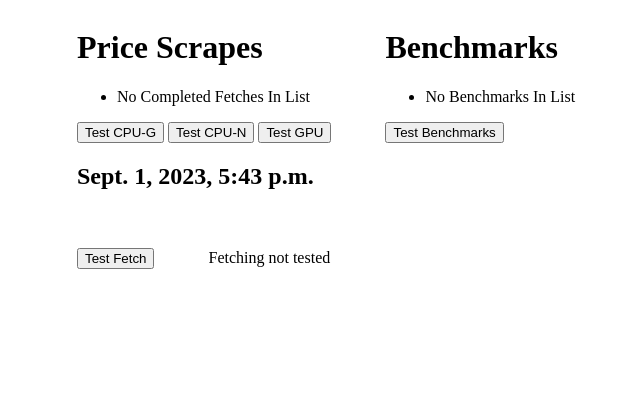
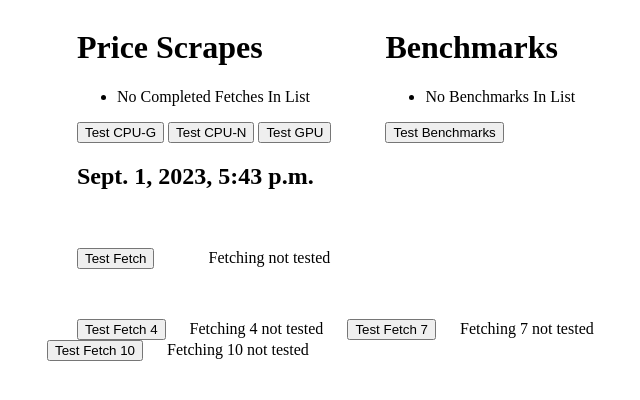
Before and after one commit to vik-ma/Price-Performance-Scraper, a Django app: page / in a window 1280 px wide. Shown: the top 400 px of the page, without its empty margins (297-937 px from the left). Run offline with Django 4.2, Linux system fonts and the light colour scheme; data that the repository does not hold is empty.

Commit message:
Added function to test number of possible fetches before timeout

```diff
--- a/app/backend/price_fetcher/prj_fetcher.py
+++ b/app/backend/price_fetcher/prj_fetcher.py
@@ -746,6 +746,10 @@ def test_fetch_product_page(product_name, product_category) -> str:
     """
     product_url = ""
     status_code = ""
+
+    if product_category != "CPU-Gaming" and product_category != "CPU-Normal":
+        return "Invalid category"
+
     try:
         product_url = cpu_pj_url_dict[product_name]
     except:
@@ -771,5 +775,36 @@ def test_fetch_product_page(product_name, product_category) -> str:
     return status_code_and_content_str
 
 
+def test_number_of_fetches_possible(product_list, product_category):
+    if product_category != "CPU-Gaming" and product_category != "CPU-Normal":
+        return "Invalid category"
+
+    if not isinstance(product_list, list):
+        return "Invalid product list"
+
+    product_url_list = []
+    for product in product_list:
+        try:
+            product_url = cpu_pj_url_dict[product]
+            product_url_list.append(product_url)
+        except:
+            return f"{product}: Invalid product"
+
+
+    scraper = cloudscraper.create_scraper()
+
+    status_code_str = ""
+    for i, product_url in enumerate(product_url_list, 1):
+        response = scraper.get(product_url)
+
+        status_code = str(response.status_code)
+
+        status_code_str = f"{status_code_str} {i}: {status_code}"
+
+        if product != product_url_list[-1]:
+            time.sleep(2.5)
+
+    return status_code_str
+
 if __name__ == "__main__":
     pass
--- a/app/backend/price_fetcher/templates/price_fetcher/test_template.html
+++ b/app/backend/price_fetcher/templates/price_fetcher/test_template.html
@@ -75,9 +75,44 @@
             </div>
         </div>
     </div>
+    <div style="margin:20px auto 50px;width:50%;">
+        <div style="display:inline-block;margin-left:50px;">
+            <form id="test-fetch-button-4" style="display:inline-block;">
+                {% csrf_token %}
+                <input type="submit" value="Test Fetch 4">
+            </form>
+            <div id="fetch-content-4" style="display:inline-block;margin-left:20px;">
+                Fetching 4 not tested
+            </div>
+        </div>
+        <div style="display:inline-block;margin-left:20px;">
+            <form id="test-fetch-button-7" style="display:inline-block;">
+                {% csrf_token %}
+                <input type="submit" value="Test Fetch 7">
+            </form>
+            <div id="fetch-content-7" style="display:inline-block;margin-left:20px;">
+                Fetching 7 not tested
+            </div>
+        </div>
+        <div style="display:inline-block;margin-left:20px;">
+            <form id="test-fetch-button-10" style="display:inline-block;">
+                {% csrf_token %}
+                <input type="submit" value="Test Fetch 10">
+            </form>
+            <div id="fetch-content-10" style="display:inline-block;margin-left:20px;">
+                Fetching 10 not tested
+            </div>
+        </div>
+    </div>
     <script>
         const testFetchButton = document.getElementById("test-fetch-button");
+        const testFetchButton4 = document.getElementById("test-fetch-button-4");
+        const testFetchButton7 = document.getElementById("test-fetch-button-7");
+        const testFetchButton10 = document.getElementById("test-fetch-button-10");
         const fetchContentDiv = document.getElementById("fetch-content");
+        const fetchContentDiv4 = document.getElementById("fetch-content-4");
+        const fetchContentDiv7 = document.getElementById("fetch-content-7");
+        const fetchContentDiv10 = document.getElementById("fetch-content-10");
 
         testFetchButton.addEventListener("click", function(event) {
         event.preventDefault();
@@ -90,7 +125,47 @@
             .catch(error => {
                 console.error("An error occurred:", error);
             });
-    });
+        });
+
+        testFetchButton4.addEventListener("click", function(event) {
+        event.preventDefault();
+
+        fetch("{% url 'test_button_fetch_number_4' %}")
+            .then(response => response.json())
+            .then(data => {
+                fetchContentDiv4.textContent = data.content;
+            })
+            .catch(error => {
+                console.error("An error occurred:", error);
+            });
+        });
+
+        testFetchButton7.addEventListener("click", function(event) {
+        event.preventDefault();
+
+        fetch("{% url 'test_button_fetch_number_7' %}")
+            .then(response => response.json())
+            .then(data => {
+                fetchContentDiv7.textContent = data.content;
+            })
+            .catch(error => {
+                console.error("An error occurred:", error);
+            });
+        });
+
+        testFetchButton10.addEventListener("click", function(event) {
+        event.preventDefault();
+
+        fetch("{% url 'test_button_fetch_number_10' %}")
+            .then(response => response.json())
+            .then(data => {
+                fetchContentDiv10.textContent = data.content;
+            })
+            .catch(error => {
+                console.error("An error occurred:", error);
+            });
+        });
+
     </script>
 </body>
 </html>
--- a/app/backend/price_fetcher/urls.py
+++ b/app/backend/price_fetcher/urls.py
@@ -10,6 +10,9 @@ urlpatterns = [
     path('test_button_gpu/', views.test_button_gpu, name='test_button_gpu'),
     path('test_button_benchmarks/', views.test_button_benchmarks, name='test_button_benchmarks'),
     path('test_button_fetch/', views.test_button_fetch, name='test_button_fetch'),
+    path('test_button_fetch_number_4/', views.test_button_fetch_number_4, name='test_button_fetch_number_4'),
+    path('test_button_fetch_number_7/', views.test_button_fetch_number_7, name='test_button_fetch_number_7'),
+    path('test_button_fetch_number_10/', views.test_button_fetch_number_10, name='test_button_fetch_number_10'),
 ]
 
 urlpatterns += static(settings.MEDIA_URL, document_root = settings.MEDIA_ROOT)
--- a/app/backend/price_fetcher/views.py
+++ b/app/backend/price_fetcher/views.py
@@ -79,6 +79,43 @@ def test_button_fetch(request:HttpRequest):
     content = pf.test_fetch_product_page(product_name, product_category)
 
     return JsonResponse({"content": content})
+
+
+def test_button_fetch_number_4(request:HttpRequest):
+    content = test_fetch_number(4)
+
+    return JsonResponse({"content": content})
+
+def test_button_fetch_number_7(request:HttpRequest):
+    content = test_fetch_number(7)
+
+    return JsonResponse({"content": content})
+
+def test_button_fetch_number_10(request:HttpRequest):
+    content = test_fetch_number(10)
+
+    return JsonResponse({"content": content})
+
+def test_fetch_number(number):
+    product_list = [
+        "Intel Core i9-13900KS",
+        "Intel Core i9-13900K",
+        "Intel Core i9-13900KF",
+        "Intel Core i9-13900F",
+        "AMD Ryzen 9 7950X3D",
+        "AMD Ryzen 9 7950X",
+        "AMD Ryzen 9 7900X3D",
+        "AMD Ryzen 9 7900X",
+        "AMD Ryzen 9 7900",
+        "AMD Ryzen 7 7800X3D"
+    ]
+    product_category = "CPU-Gaming"
+
+    sliced_product_list = product_list[:number]
+
+    content = pf.test_number_of_fetches_possible(sliced_product_list, product_category)
+
+    return content
 
 
 def create_completed_fetch(product_list, benchmark_type, timestamp, timestamp_id):
```
Also changed, not shown: app/frontend/app/information/page.tsx (+16 -16 lines), app/frontend/app/page.tsx (+16 -16 lines).
